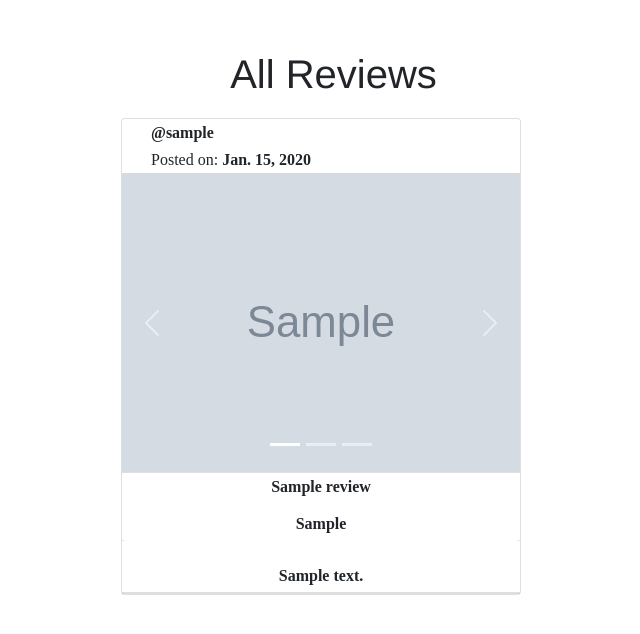
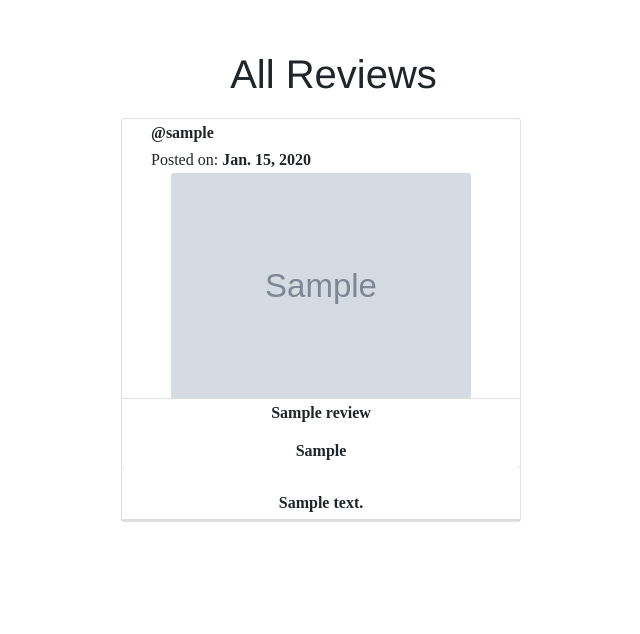
Before and after one commit to AshwinBalajiPL/Movie_Review_App, a Django app: page /Home in a window 1280 px wide. Shown: the part 68-702 px from the top of the page, without its empty margins (319-959 px from the left). Run offline with Django 3.2, Linux system fonts and the light colour scheme; tables that the repository leaves empty hold one stand-in row (values such as "Sample post"); grey boxes marked "Sample" are stand-in pictures; some libraries are stand-ins or nearby versions; some web fonts are replaced.

Commit message:
frontend

```diff
--- a/MovieReview/templates/home.html
+++ b/MovieReview/templates/home.html
@@ -20,8 +20,8 @@
                 </li>
 
             <li class="list-group-item" style="margin: 0;padding: 0;">
-            <!-- <img src="{{post.poster.url}}" class="card-img-top" style="width:300px;height: auto;"></li> -->
-            <div id="carouselExampleIndicators" class="carousel slide" data-bs-ride="carousel">
+            <img src="{{post.poster.url}}" class="card-img-top" style="width:300px;height: auto;"></li>
+            <!-- <div id="carouselExampleIndicators" class="carousel slide" data-bs-ride="carousel">
                 <div class="carousel-indicators">
                   <button type="button" data-bs-target="#carouselExampleIndicators" data-bs-slide-to="0" class="active" aria-current="true" aria-label="Slide 1"></button>
                   <button type="button" data-bs-target="#carouselExampleIndicators" data-bs-slide-to="1" aria-label="Slide 2"></button>
@@ -46,7 +46,7 @@
                   <span class="carousel-control-next-icon" aria-hidden="true"></span>
                   <span class="visually-hidden">Next</span>
                 </button>
-              </div>
+              </div> -->
             <li class="list-group-item" style="padding: 4px;">
             <h6 class="card-title"><b>{{post.title}}</b></h6></li>
             <li class="list-group-item" style="padding: 4px;">
```
